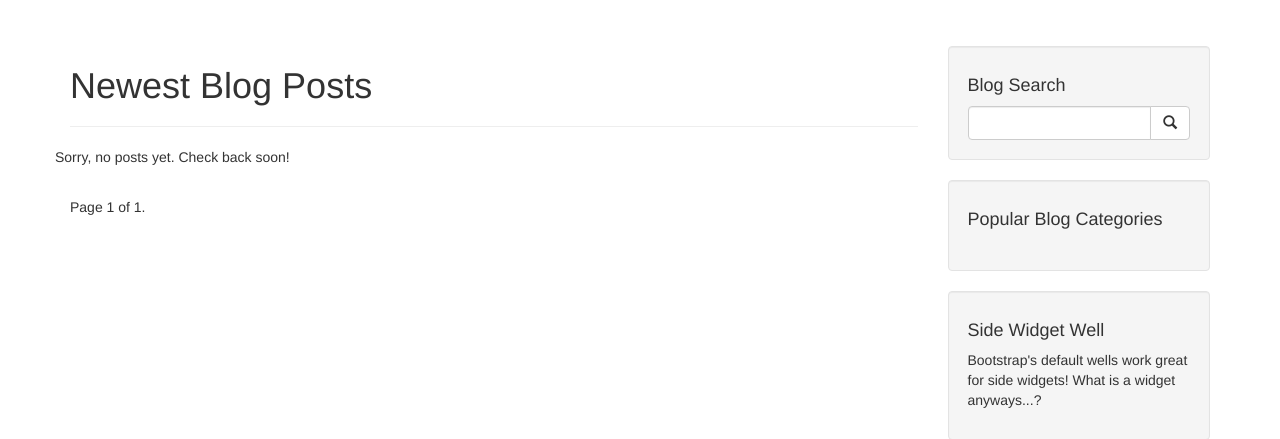
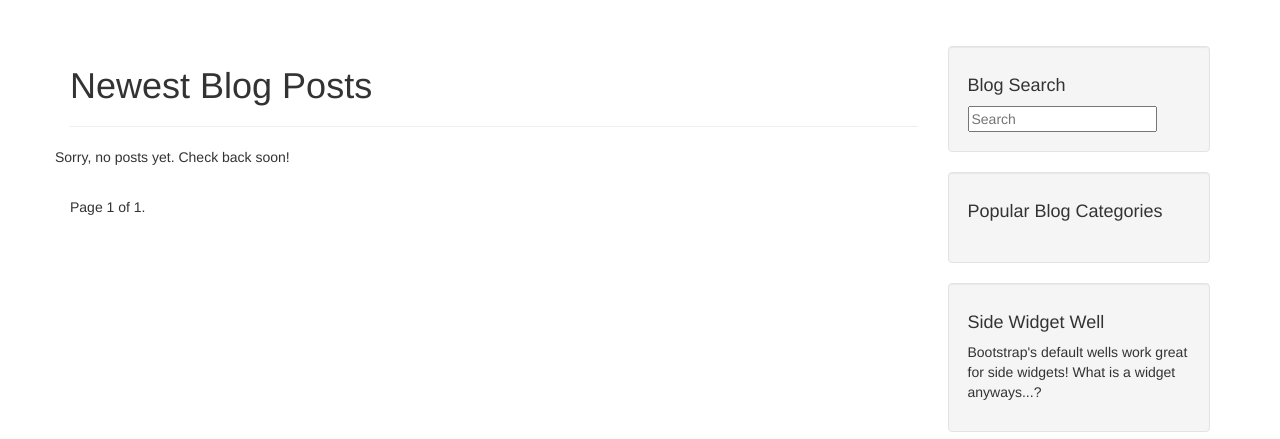
Before and after one commit to mmitucha/blavanet-web, a Django app: page /blog/ in a window 1280 px wide. Shown: the part 54-493 px from the top of the page. Run offline with Django 3.2, Linux system fonts and the light colour scheme; data that the repository does not hold is empty; some libraries are stand-ins or nearby versions.

Commit message:
Simple Search working.

```diff
--- a/blavanet_web/settings.py
+++ b/blavanet_web/settings.py
@@ -156,3 +156,6 @@ HAYSTACK_CONNECTIONS = {
         'PATH': os.path.join(BASE_DIR, "index", 'whoosh_index'),
     },
 }
+
+# Update index on model change
+HAYSTACK_SIGNAL_PROCESSOR = 'haystack.signals.RealtimeSignalProcessor'
--- a/templates/base.html
+++ b/templates/base.html
@@ -61,6 +61,7 @@
     <!-- JavaScript -->
     <script src="{% static "js/jquery-1.10.2.js" %}"></script>
     <script src="{% static "js/bootstrap.js" %}"></script>
+    <script src="{% static "js/my.js" %}"></script>
 
   </body>
 </html>
--- a/templates/blog/blog_base.html
+++ b/templates/blog/blog_base.html
@@ -14,11 +14,14 @@
 
       <div class="well">
         <h4>Blog Search</h4>
-        <div class="input-group">
-          <input type="text" class="form-control">
+        <div id="myButtons" class="input-group">
+          <form  method="get" action="/search/" class="navbar-search pull-left">
+              <input name="q" type="text" class="search-query" placeholder="Search">
+          </form>
+          <!--  <input name="q" action="/search/" method="get" type="text" class="form-control">
           <span class="input-group-btn">
             <button class="btn btn-default" type="button"><span class="glyphicon glyphicon-search"></span></button>
-          </span>
+          </span> -->
         </div><!-- /input-group -->
       </div><!-- /well -->
 
```
Also changed, not shown: blog/forms.py (added, +24 -0 lines), 1 other file.
